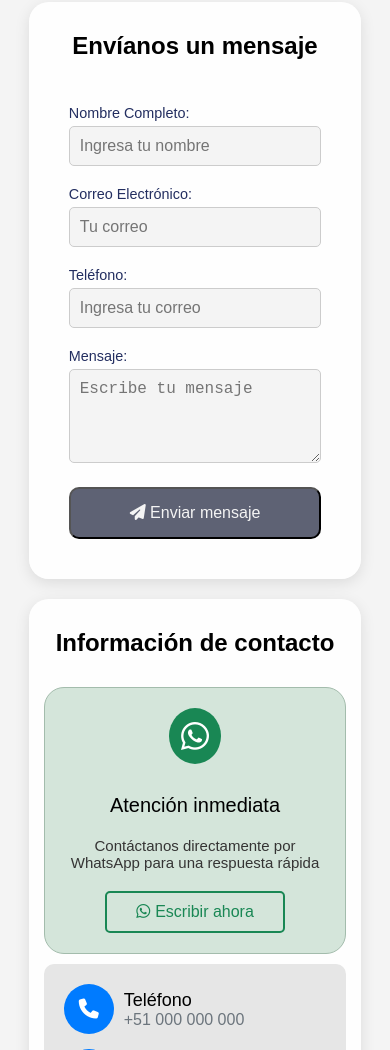
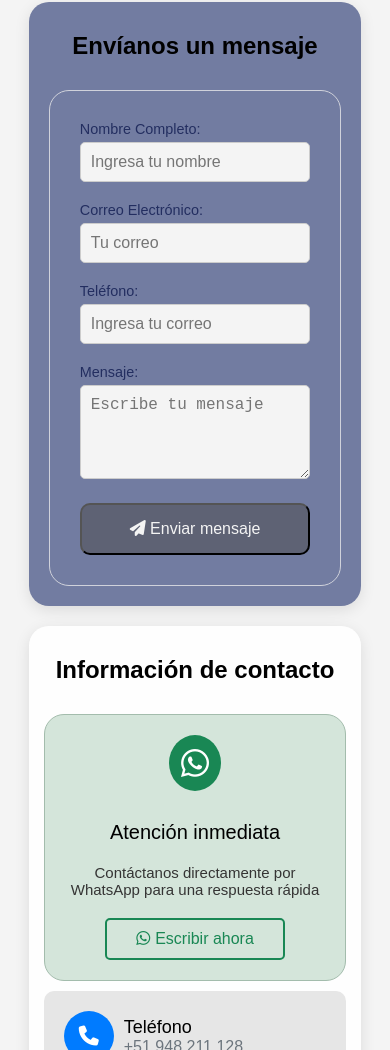
Before and after one commit to MauricioEsparron/ThesisConsulting, a React (Vite) app in the folder react-app/: page /Contactanos in a window 390 px wide. Shown: the part 518-1568 px from the top of the page. Built offline with nearby package versions, Linux system fonts and the light colour scheme.

Commit message:
Se mejoró el scroll hacia el formulario

```diff
--- a/react-app/src/components/ContactForm.tsx
+++ b/react-app/src/components/ContactForm.tsx
@@ -8,43 +8,50 @@ const ContactForm = forwardRef<
   React.HTMLProps<HTMLFormElement>
 >((props, ref) => {
   return (
-    <div className="form-container">
+    <div className="form-container form-page">
       <form className="form" ref={ref} id="contact-form" {...props}>
         <h2>Contáctanos</h2>
         <div className="form-group">
-          <label htmlFor="nombre">Nombre Completo</label>
-          <input type="text" id="nombre" name="nombre" required />
+          <label>Nombre Completo</label>
+          <input type="text" placeholder="Tu nombre" required />
         </div>
+
         <div className="form-group-row">
           <div className="form-group">
-            <label htmlFor="dni">DNI</label>
-            <input type="text" id="dni" name="dni" required />
+            <label>DNI</label>
+            <input type="text" placeholder="DNI" required />
           </div>
           <div className="form-group">
-            <label htmlFor="telefono">Teléfono</label>
-            <input type="tel" id="telefono" name="telefono" required />
+            <label>Teléfono</label>
+            <input type="text" placeholder="Teléfono" required />
           </div>
         </div>
+
         <div className="form-group">
-          <label htmlFor="institucion">Nombre de la Institución</label>
-          <input type="text" id="institucion" name="institucion" required />
+          <label>Nombre de la Institución</label>
+          <input type="text" placeholder="Institución" required />
         </div>
+
         <div className="form-group">
-          <label htmlFor="correo">Correo Electrónico</label>
-          <input type="email" id="correo" name="correo" required />
+          <label>Correo Electrónico</label>
+          <input type="email" placeholder="Correo" required />
         </div>
+
         <div className="form-group">
-          <label htmlFor="mensaje">Mensaje</label>
-          <textarea id="mensaje" name="mensaje" required></textarea>
+          <label>Mensaje</label>
+          <textarea placeholder="Escribe tu mensaje aquí"></textarea>
         </div>
+
         <div className="form-group-checkbox">
-          <input type="checkbox" id="terminos" name="terminos" required />
-          <label htmlFor="terminos">Acepto los Términos y Condiciones</label>
+          <input type="checkbox" required />
+          <label>Acepto los Términos y Condiciones</label>
         </div>
+
         <div className="form-group-checkbox">
-          <input type="checkbox" id="datos" name="datos" />
-          <label htmlFor="datos">Autorizo el uso de mis datos</label>
+          <input type="checkbox" />
+          <label>Autorizo el uso de mis datos</label>
         </div>
+
         <button type="submit" className="submit-button">
           Enviar
         </button>
--- a/react-app/src/components/Contactanos.tsx
+++ b/react-app/src/components/Contactanos.tsx
@@ -123,7 +123,7 @@ function Contactanos({}: Props) {
                     </div>
                     <div className="subcontenedor-info-contacto ms-3">
                       <h5>Teléfono</h5>
-                      <p>+51 000 000 000</p>
+                      <p>+51 948 211 128</p>
                     </div>
                   </div>
 
@@ -133,7 +133,7 @@ function Contactanos({}: Props) {
                     </div>
                     <div className="subcontenedor-info-contacto ms-3">
                       <h5>Email</h5>
-                      <p>contacto@miempresa.com</p>
+                      <p>latambusinessconsulting@gmail.com</p>
                     </div>
                   </div>
 
--- a/react-app/src/components/HeaderResponsive.tsx
+++ b/react-app/src/components/HeaderResponsive.tsx
@@ -9,8 +9,14 @@ type HeaderResponsiveProps = {
 const HeaderResponsive: React.FC<HeaderResponsiveProps> = ({ formRef }) => {
   const scrollToForm = () => {
     if (formRef.current) {
-      formRef.current.scrollIntoView({ behavior: "smooth" }); // 🔹 Hacer scroll al formulario
+      formRef.current.scrollIntoView({ behavior: "smooth", block: "start" }); // Asegura que la vista se alinee con el inicio del formulario
     }
+
+    // const scrollToForm = () => {
+    //   if (formRef.current) {
+    //     const offsetTop = formRef.current.offsetTop + 3300;
+    //     window.scrollTo({ top: offsetTop, behavior: "smooth" });
+    //   }
   };
 
   return (
--- a/react-app/src/css/ContactForm.css
+++ b/react-app/src/css/ContactForm.css
@@ -21,7 +21,15 @@
   padding: 20px;
 }
 
+.form-page {
+  margin: 80px 0;
+  padding: 40px 0 20px;
+  /* border: 2px solid red; */
+  background-image: none; /* Ruta de la imagen */
+}
+
 .form {
+  scroll-margin-top: 100px; /* Ajusta según la altura del header */
   width: 80%;
   max-width: 600px;
   padding: 50px;
--- a/react-app/src/css/Contactanos.css
+++ b/react-app/src/css/Contactanos.css
@@ -1,7 +1,7 @@
 .contenedor-header {
   position: relative;
   width: 100%;
-  height: 500px !important;
+  max-height: 500px;
   overflow: hidden;
   display: flex;
   flex-direction: column;
@@ -592,7 +592,7 @@
 }
 @media screen and (max-width: 820px) {
   .contenedor-header {
-    height: 100vh; /* Full viewport height */
+    height: 800px;
     position: relative;
     padding: 20px;
     display: flex;
@@ -686,6 +686,33 @@
     padding: 20px;
     background-color: rgba(229, 229, 229, 0.95);
   }
+
+  .contenedor-bloque1 {
+    background-color: #727ca1;
+    width: 40%;
+    margin-top: 20px;
+    margin-left: 10%;
+    margin-right: 10px;
+    border-radius: 20px;
+  }
+
+  .titulo-formulario {
+    color: #f4f4f4;
+    margin: 0px 0px 30px 0px;
+    padding: 20px 0 0 40px;
+  }
+
+  .boton-enviar {
+    background-color: #5e6274;
+  }
+
+  .formulario-contactanos {
+    margin: 5px;
+    background-color: #727ca1;
+    border: 1px solid #d0d2db;
+    border-radius: 20px;
+    padding: 30px;
+  }
 }
 
 @media screen and (max-width: 390px) {
```
